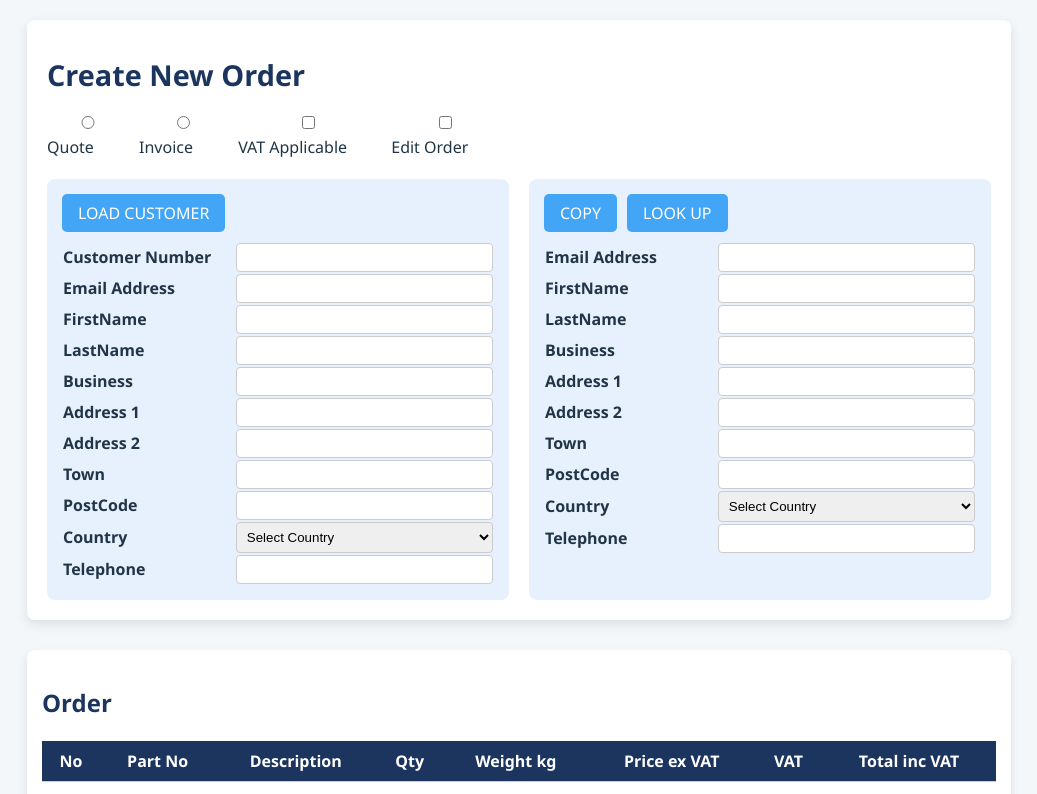
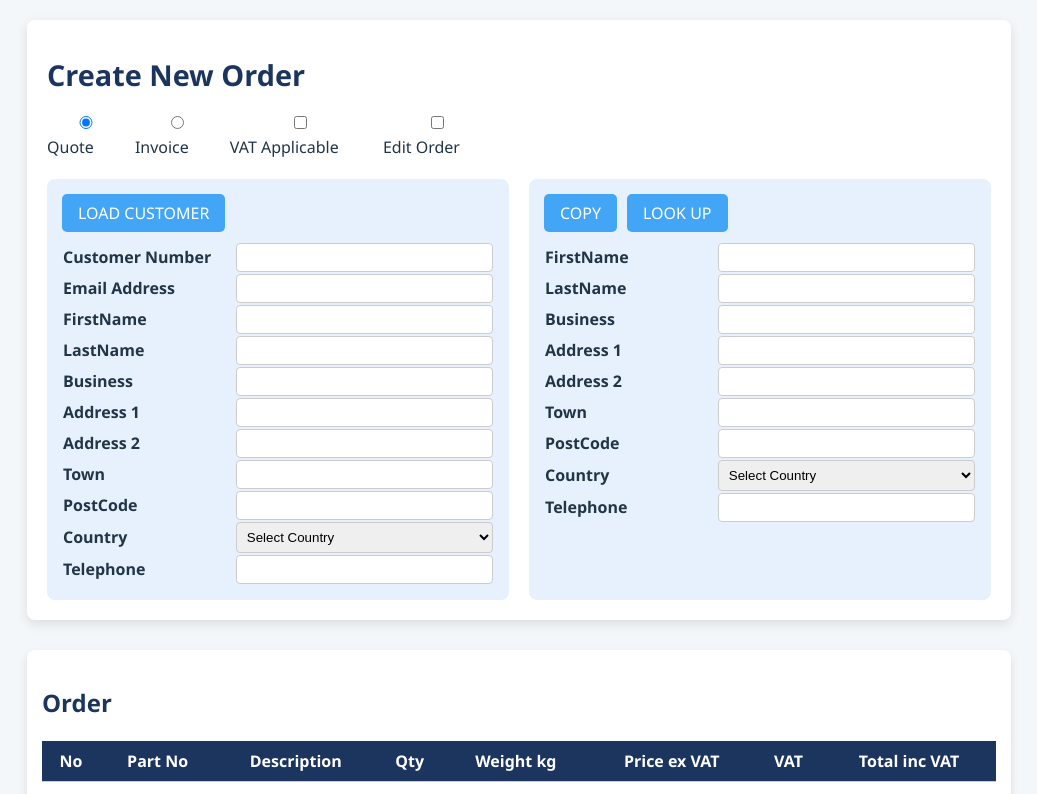
Before and after one commit to iggytomcarr/invoice-app, a React (Vite) app: page / in a window 1280 px wide. Shown: the top 794 px of the page, without its empty margins (121-1158 px from the left). Built offline with nearby package versions, Linux system fonts and the light colour scheme.

Commit message:
Remove email field from delivery form, add invoice setting toggle, and apply styles to "Create Order" button.

```diff
--- a/src/components/CreateOrderButton.jsx
+++ b/src/components/CreateOrderButton.jsx
@@ -1,4 +1,5 @@
 import React from 'react';
+import styles from "../styles/DeliverySection.module.css";
 
 function createOrder() {
     console.log("Create order clicked!")
@@ -8,7 +9,7 @@ function createOrder() {
 
 const CreateOrderButton = () => {
     return (
-        <button onClick={createOrder}>Create Order</button>
+        <button className={styles.button} onClick={createOrder}>Create Order</button>
     )
 
 }
--- a/src/components/DeliverySection.jsx
+++ b/src/components/DeliverySection.jsx
@@ -21,16 +21,6 @@ function DeliverySection({ delivery, setDelivery, onCopyFromCustomer }) {
             </div>
             <table className={styles.table}>
                 <tbody>
-                    <tr>
-                        <td className={styles.label}>Email Address</td>
-                        <td>
-                            <input
-                                type="text"
-                                value={delivery?.emailAddress || ''}
-                                onChange={(e) => setDelivery({...delivery, emailAddress: e.target.value})}
-                            />
-                        </td>
-                    </tr>
                     <tr>
                         <td className={styles.label}>FirstName</td>
                         <td>
--- a/src/components/InvoiceForm.jsx
+++ b/src/components/InvoiceForm.jsx
@@ -8,11 +8,11 @@ function InvoiceForm() {
 
     const [customer, setCustomer] = useState({});
     const [delivery, setDelivery] = useState({});
+    const [invoiceSetting, setInvoiceSetting] = useState('quote');
 
     // Function to copy customer data to delivery
     const copyCustomerToDelivery = () => {
         setDelivery({
-            emailAddress: customer.emailAddress || '',
             firstName: customer.firstName || '',
             lastName: customer.lastName || '',
             business: customer.business || '',
@@ -30,10 +30,24 @@ function InvoiceForm() {
             <h1 className={styles.title}>Create New Order</h1>
             <div className={styles.toggleGroup}>
                 <label>
-                    <input type="radio" name="invoiceSetting" /> Quote
+                    <input
+                        type="radio"
+                        name="invoiceSetting"
+                        value="quote"
+                        checked={invoiceSetting === 'quote'}
+                        onChange={(e) => setInvoiceSetting(e.target.value)}
+                    />
+                    Quote
                 </label>
                 <label>
-                    <input type="radio" name="invoiceSetting" /> Invoice
+                    <input
+                        type="radio"
+                        name="invoiceSetting"
+                        value="invoice"
+                        checked={invoiceSetting === 'invoice'}
+                        onChange={(e) => setInvoiceSetting(e.target.value)}
+                    />
+                    Invoice
                 </label>
                 <label>
                     <input type="checkbox" /> VAT Applicable
```
